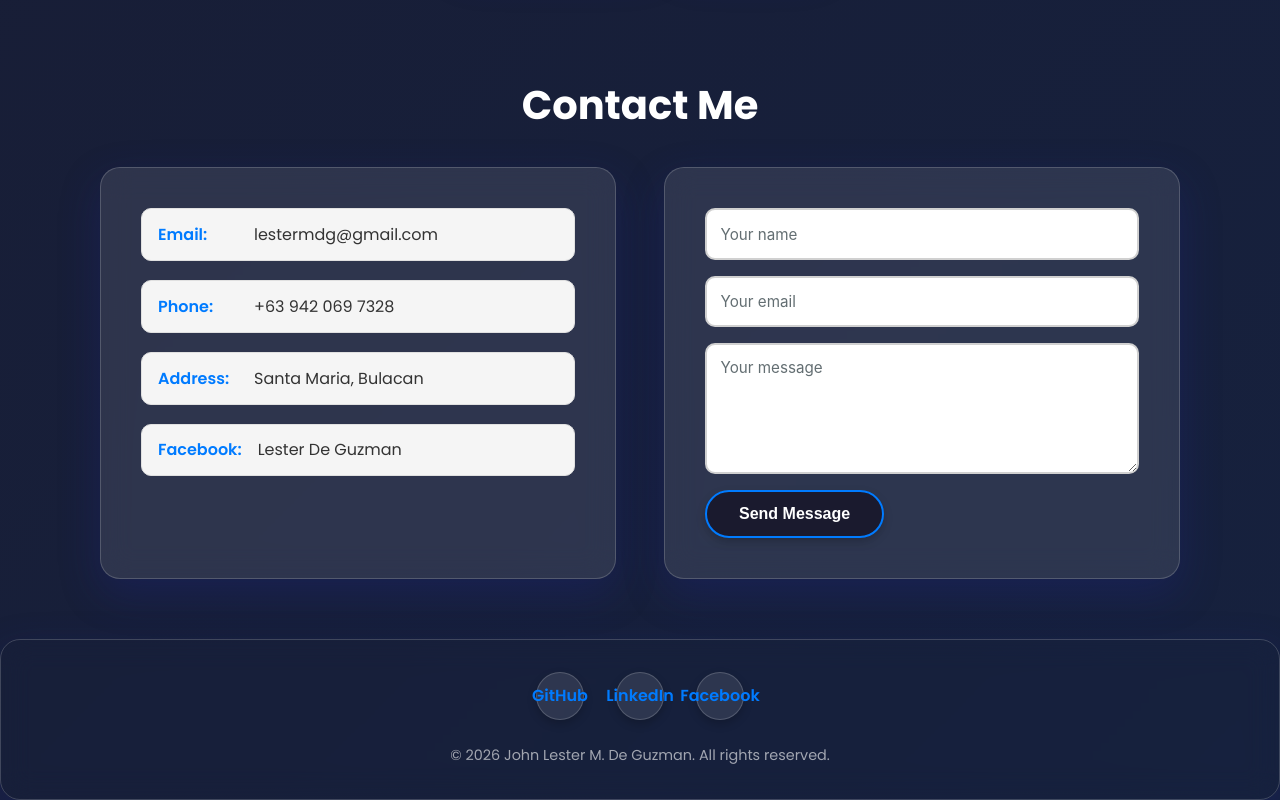
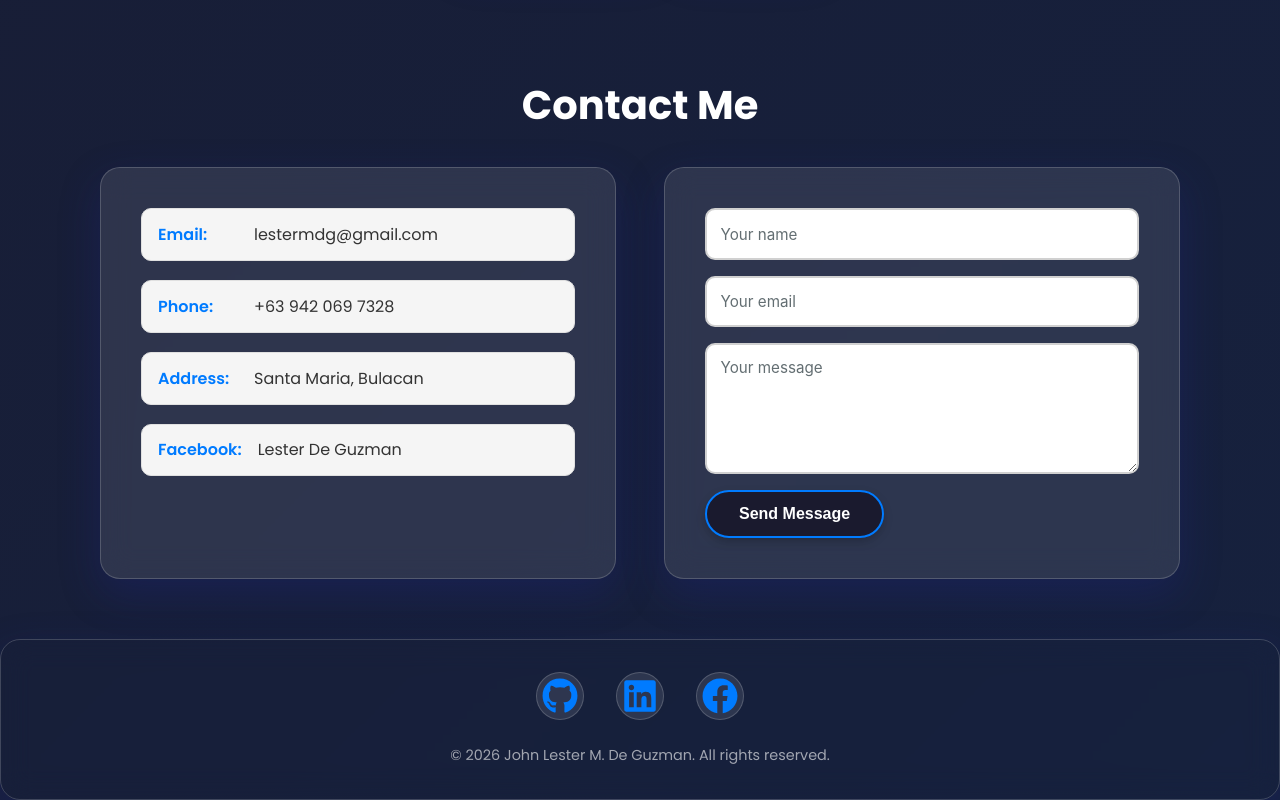
Before and after one commit to mdgLester/portfolio-2, a React (Create React App) app: page / in a window 1280 px wide. Shown: the part 2566-3366 px from the top of the page. Built offline with nearby package versions, Linux system fonts and the light colour scheme.

Commit message:
Footer updates

```diff
--- a/src/components/Footer.jsx
+++ b/src/components/Footer.jsx
@@ -1,15 +1,42 @@
 import React from 'react';
 import '../styles/Footer.css';
+import { FaGithub, FaLinkedin, FaFacebook } from 'react-icons/fa';
 
 const Footer = () => {
   return (
     <footer className="footer glass-card">
       <div className="footer-social">
-        <a href="https://github.com/mdgLester" target="_blank" rel="noopener noreferrer" className="social-link">GitHub</a>
-        <a href="https://www.linkedin.com/in/lester-de-guzman-528852302/" target="_blank" rel="noopener noreferrer" className="social-link">LinkedIn</a>
-        <a href="https://www.facebook.com/lestermdg21/" className="social-link">Facebook</a>
+        <a
+          href="https://github.com/mdgLester"
+          target="_blank"
+          rel="noopener noreferrer"
+          className="social-link"
+        >
+          <FaGithub size={36} />
+        </a>
+
+        <a
+          href="https://www.linkedin.com/in/lester-de-guzman-528852302/"
+          target="_blank"
+          rel="noopener noreferrer"
+          className="social-link"
+        >
+          <FaLinkedin size={36} />
+        </a>
+
+        <a
+          href="https://www.facebook.com/lestermdg21/"
+          target="_blank"
+          rel="noopener noreferrer"
+          className="social-link"
+        >
+          <FaFacebook size={36} />
+        </a>
       </div>
-      <p className="footer-text">© {new Date().getFullYear()} John Lester M. De Guzman. All rights reserved.</p>
+
+      <p className="footer-text">
+        © {new Date().getFullYear()} John Lester M. De Guzman. All rights reserved.
+      </p>
     </footer>
   );
 };
--- a/src/styles/Footer.css
+++ b/src/styles/Footer.css
@@ -13,16 +13,12 @@
 
 /* Normal state */
 .social-link {
-  text-decoration: none;
-  background: #1a1a2e;        /* Navy background */
-  border: 2px solid #007bff;  /* Blue border */
-  color: #ffffff;             /* White text */
-  padding: 0.5rem 1.3rem;
-  border-radius: 25px;
-  font-weight: 600;
-  transition: all 0.3s ease;
-  display: inline-block;
-  box-shadow: 0 4px 10px rgba(0, 0, 0, 0.2);
+  width: 60px;
+  height: 60px;
+  border-radius: 50%;
+  display: flex;
+  align-items: center;
+  justify-content: center;
 }
 
 /* Hover state */
```
Also changed, not shown: package.json (+14 -3 lines), 1 other file (tests, documents, lock files or other folders).
